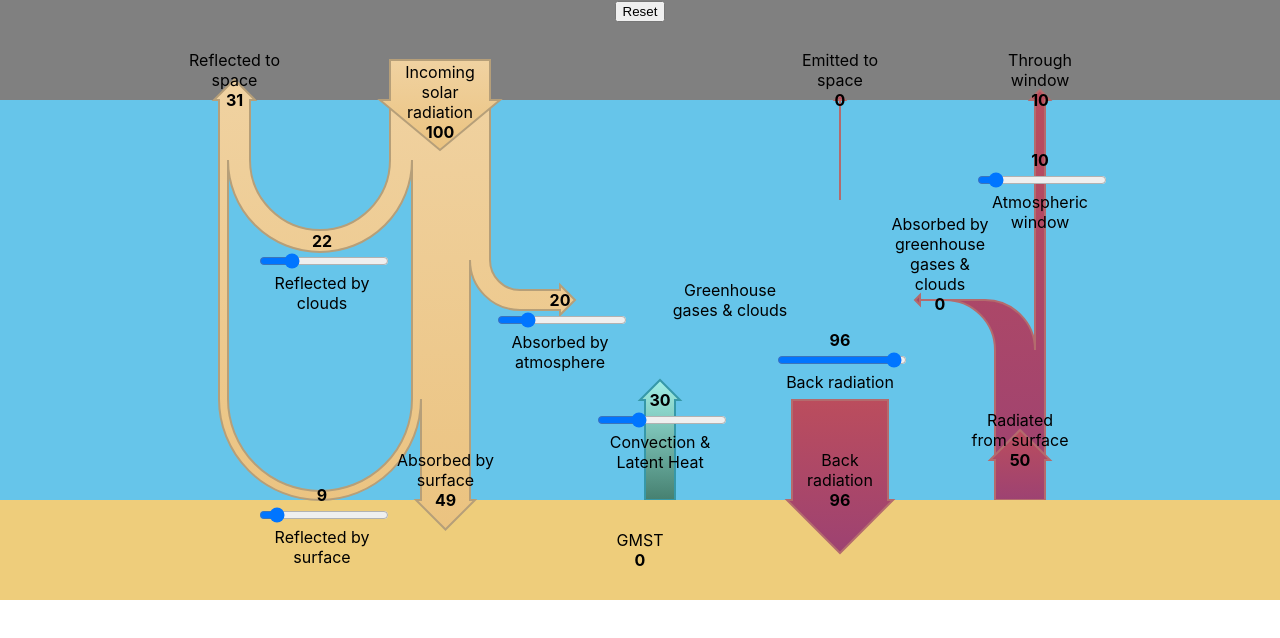
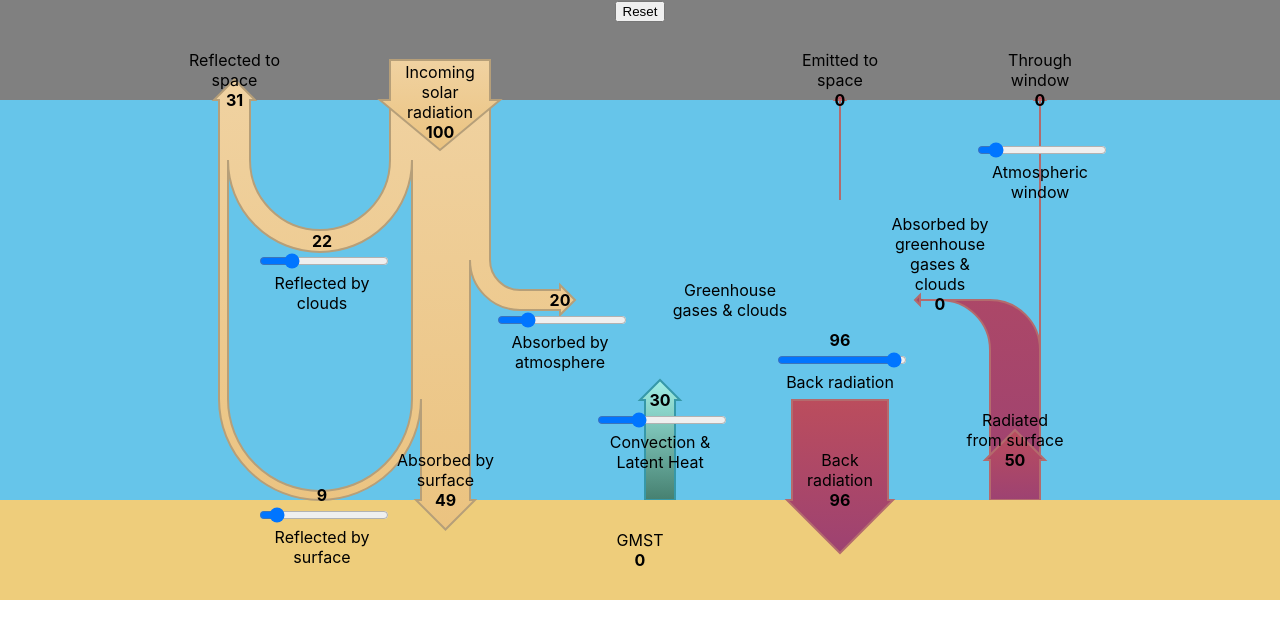
Before and after one commit to craigwalton/ClimateApp, a React (Create React App) app in the folder my-app/: page / in a window 1280 px wide. Shown: the top 638 px of the page. Built offline with nearby package versions, Linux system fonts and the light colour scheme.

Commit message:
Make window slider a percentage.

```diff
--- a/my-app/src/App.js
+++ b/my-app/src/App.js
@@ -20,7 +20,8 @@ function App() {
     const [swAbsorbedByAtmosphereSlider, setSwAbsorbedByAtmosphereSlider] = useState(defaultSwAbsorbedByAtmosphere);
     const [convectionSlider, setConvectionSlider] = useState(defaultConvectionValue);
     const [backRadiationSlider, setBackRadiationSlider] = useState(defaultBackRadiation);
-    const [atmosphericWindowSlider, setAtmosphericWindowSlider] = useState(defaultAtmosphericWindow);
+    const [atmosphericWindowPercentageSlider, setAtmosphericWindowPercentageSlider] = useState(defaultAtmosphericWindow);
+    const [atmosphericWindow, setAtmosphericWindow] = useState(0);
     const [lwAbsorbedByAtmosphere, setLwAbsorbedByAtmosphere] = useState(0);
     const [lwEmittedToSpace, setLwEmittedToSpace] = useState(0);
 
@@ -45,9 +46,11 @@ function App() {
         updateLwEmittedToSpace();
         //constrain(scatteredSlider, setScatteredValue, reflectedSlider, setReflectedValue, 100 - newValue);
     };
-    const handleAtmosphericWindowSliderChange = (newValue) => {
-        setAtmosphericWindowSlider(newValue);
-        updateLwAbsorbedByAtmosphere();
+    const handleAtmosphericWindowPercentSliderChange = (newValue) => {
+        setAtmosphericWindowPercentageSlider(newValue);
+        const window = (newValue / 100) * 50;
+        setAtmosphericWindow(window);
+        setLwAbsorbedByAtmosphere(50 - window);
     }
 
     function constrain(value1, setter1, value2, setter2, budget) {
@@ -56,10 +59,6 @@ function App() {
             setter1(newValue1);
             setter2(budget - newValue1);
         }
-    }
-
-    function updateLwAbsorbedByAtmosphere() {
-        setLwAbsorbedByAtmosphere(50 - atmosphericWindowSlider);
     }
 
     function updateLwEmittedToSpace() {
@@ -72,7 +71,7 @@ function App() {
         setSwAbsorbedByAtmosphereSlider(defaultSwAbsorbedByAtmosphere);
         setConvectionSlider(defaultConvectionValue);
         setBackRadiationSlider(defaultBackRadiation);
-        setAtmosphericWindowSlider(defaultAtmosphericWindow);
+        setAtmosphericWindowPercentageSlider(defaultAtmosphericWindow);
     }
 
     const totalReflected = scatteredSlider + reflectedSlider;
@@ -106,16 +105,16 @@ function App() {
                     <BackRadiationArrow x={700} y={370} value={backRadiationSlider}/>
                     <Label x={700} y={450} label={"Back radiation"} value={backRadiationSlider}/>
                     <LongwaveFromSurfaceArrows x={700} y={50} emitted={emittedFromSurface}
-                                               absorbed={lwAbsorbedByAtmosphere} window={atmosphericWindowSlider}/>
-                    <Label x={875 + atmosphericWindowSlider / 2} y={410} label={"Radiated from surface"}
+                                               absorbed={lwAbsorbedByAtmosphere} window={atmosphericWindow}/>
+                    <Label x={875 + atmosphericWindow / 2} y={410} label={"Radiated from surface"}
                            value={emittedFromSurface}/>
                     <Label x={800} y={214} label={"Absorbed by greenhouse gases & clouds"}
                            value={lwAbsorbedByAtmosphere}/>
-                    <Label x={900} y={50} label={"Through window"} value={atmosphericWindowSlider}/>
+                    <Label x={900} y={50} label={"Through window"} value={atmosphericWindow}/>
                     <Slider x={680} y={280} label={"Back radiation"} value={backRadiationSlider}
                             onChange={handleBackRadiationSliderChange}/>
-                    <Slider x={880} y={100} label={"Atmospheric window"} value={atmosphericWindowSlider}
-                            onChange={handleAtmosphericWindowSliderChange}/>
+                    <Slider x={880} y={100} label={"Atmospheric window"} value={atmosphericWindowPercentageSlider}
+                            onChange={handleAtmosphericWindowPercentSliderChange} hideLabel={true}/>
                     {/*Convection & Latent Heat*/}
                     <ConvectionArrow x={500} y={300} value={convectionSlider}/>
                     <Slider x={500} y={340} label={"Convection & Latent Heat"} value={convectionSlider}
--- a/my-app/src/components/Label.js
+++ b/my-app/src/components/Label.js
@@ -1,12 +1,14 @@
 import './Label.css';
 
 const Label = ({x, y, label, value}) => {
+
+    const formattedValue = Math.round(value);
 
     return (
         <div className="label-container" style={{position: 'absolute', left: x, top: y, width: 0}}>
             <div style={{width: 100, position: 'absolute', left: -50}}>
                 <label>{label}</label><br/>
-                <b>{value}</b>
+                <b>{formattedValue}</b>
             </div>
         </div>
     );
--- a/my-app/src/components/LongwaveFromSurfaceArrows.js
+++ b/my-app/src/components/LongwaveFromSurfaceArrows.js
@@ -5,6 +5,7 @@ const LongwaveFromSurfaceArrows = ({x, y, emitted, absorbed, window}) => {
     const data = drawArrow(emitted, absorbed, window);
     const step = 5;
     const emittedArrow = (emitted) / 2 + step;
+    console.log(emitted, absorbed, window);
     return (
         <div className="arrow-container" style={{position: 'absolute', left: x, top: y}}>
             <svg width="250" height="450" viewBox="0 0 250 450">
--- a/my-app/src/components/Slider.js
+++ b/my-app/src/components/Slider.js
@@ -1,16 +1,17 @@
 import './Slider.css';
 
-const Slider = ({x, y, label, value, onChange}) => {
+const Slider = ({x, y, label, value, onChange, hideLabel=false}) => {
 
     const handleSliderChange = (event) => {
         const valueInt = parseInt(event.target.value, 10);
         onChange(valueInt);
     };
 
+    var labelDisplay = hideLabel ? 'none' : 'block';
     return (
         <div className="slider-container" style={{position: 'absolute', left: x, top: y, width: 0}}>
             <div style={{width: 130, position: 'absolute', left: -65}}>
-                <div style={{height: 20, marginTop: 10}}>
+                <div style={{height: 20, marginTop: 10, display: labelDisplay}}>
                     <b>{value}</b>
                 </div>
                 <input
```
